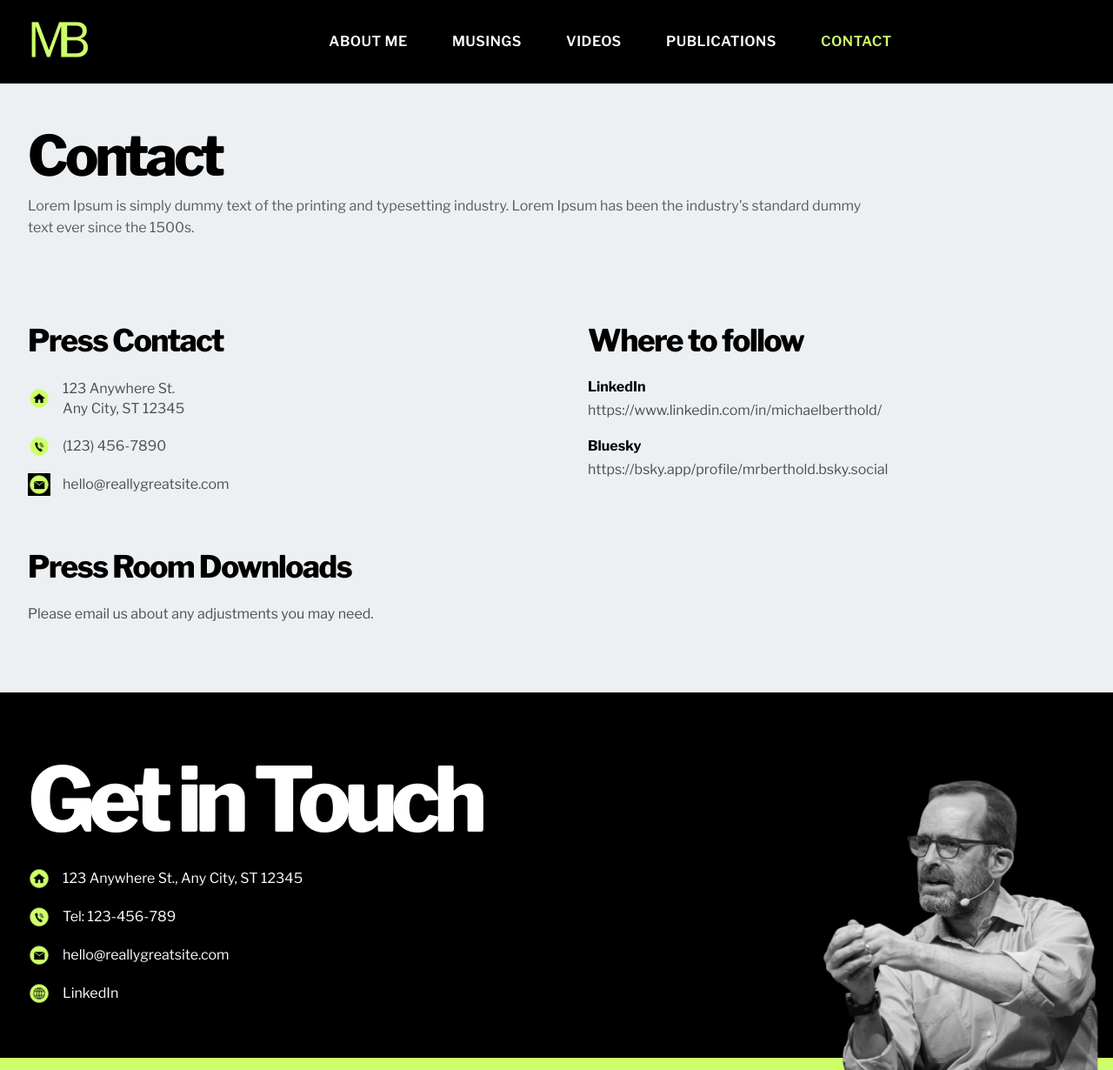
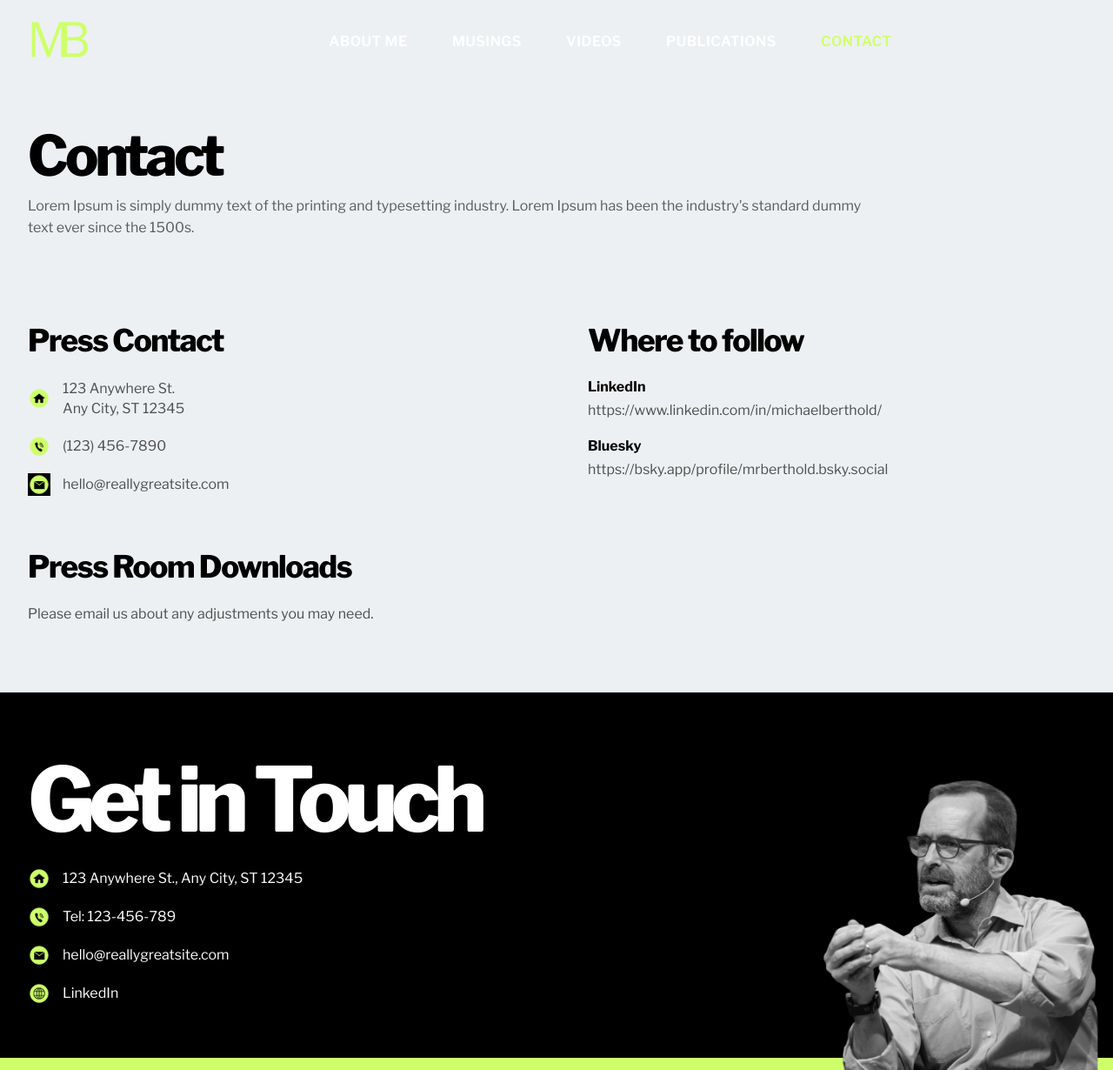
Before and after one commit to lacahelpme/mb, a Jekyll site: the page built from contact.html, in a window 1280 px wide. Shown: the whole page at 87% size. Built offline with Jekyll 4.4.1, drawn with Linux system fonts in a browser that asks for light colours.

Commit message:
Update header.html

```diff
--- a/_includes/header.html
+++ b/_includes/header.html
@@ -1,4 +1,4 @@
-<header class="site-header site-header-dark">
+<header class="site-header {% if page.url == '/' %}site-header-home{% else %}site-header-subpage{% endif %}">
   <div class="container header-inner">
     <a class="logo logo-image" href="{{ '/' | relative_url }}">
       <img src="{{ '/assets/img/general/Michael-Berthold-Logo.png' | relative_url }}" alt="MB logo">
```
